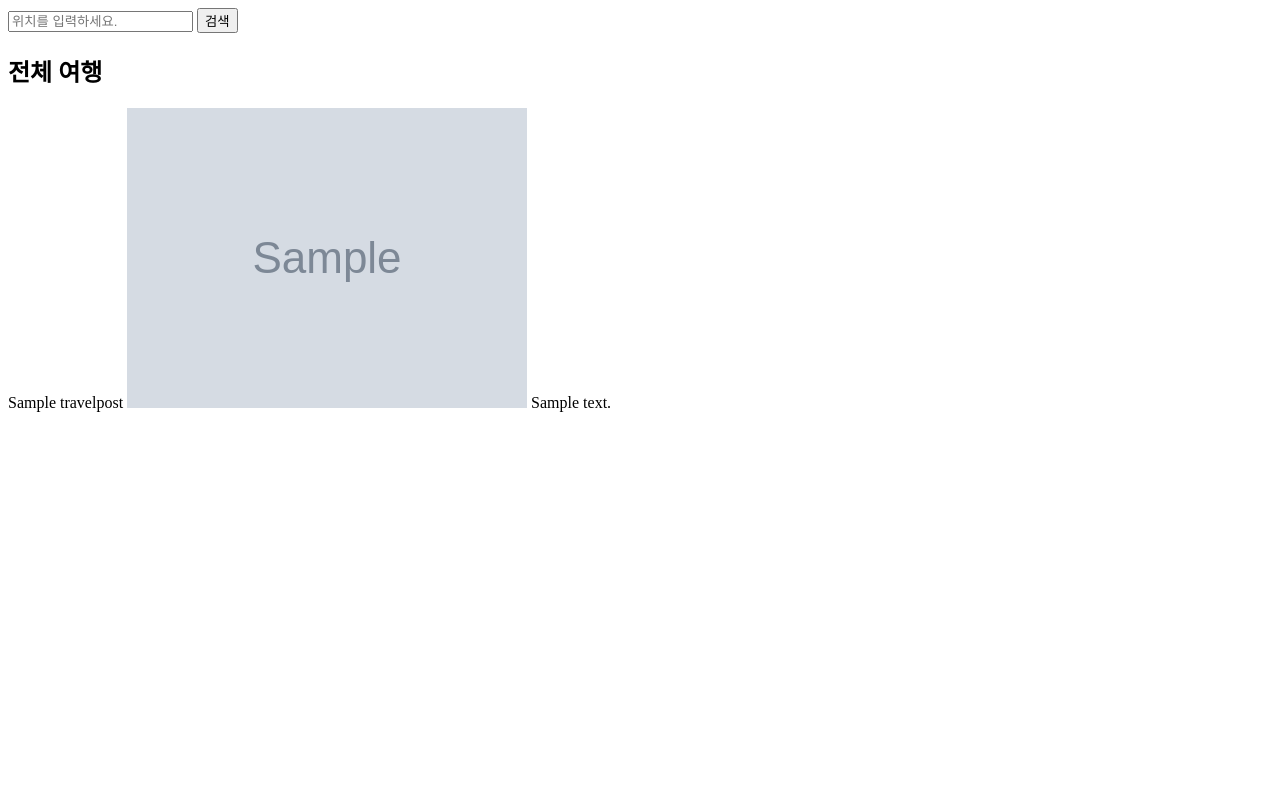
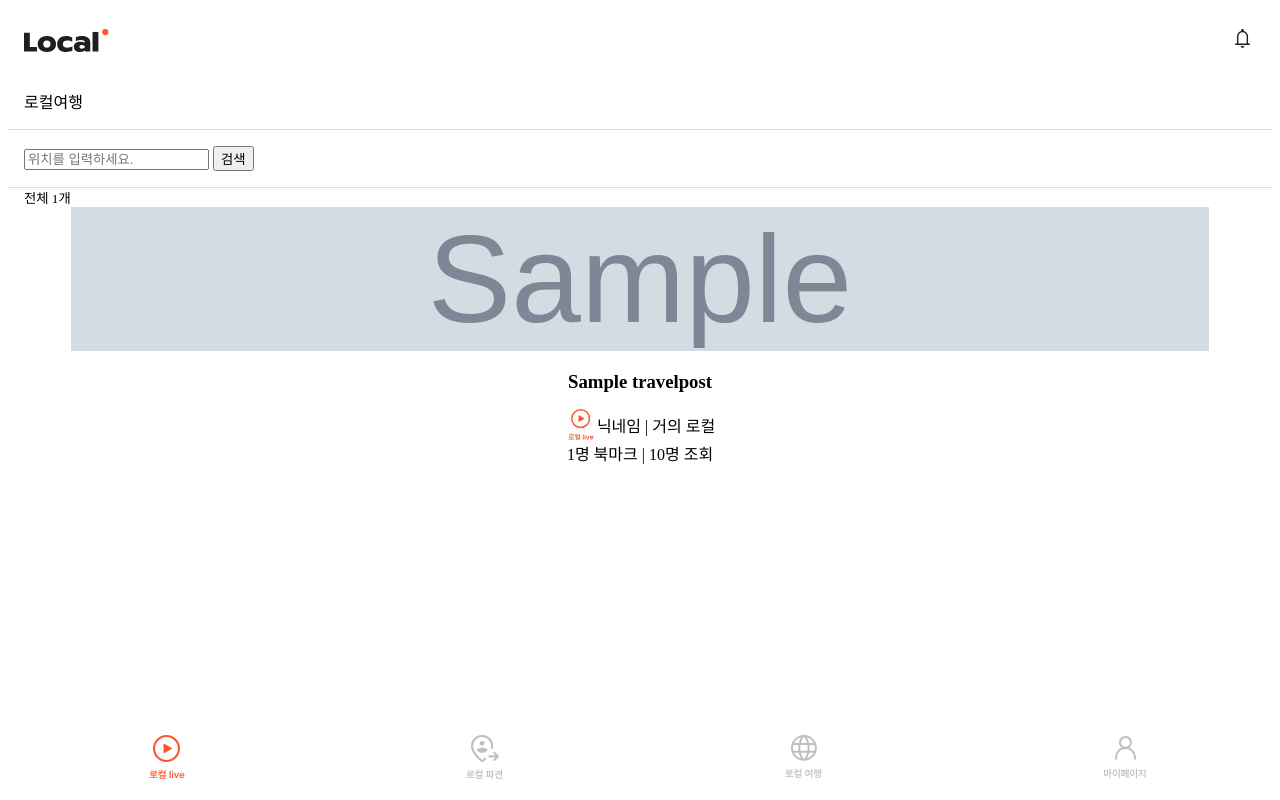
Before and after one commit to 2023-HERETHON/2023-Herethon-4, a Django app: page /travels/ in a window 1280 px wide. Run offline with Django 4.2, Linux system fonts and the light colour scheme; tables that the repository leaves empty hold one stand-in row (values such as "Sample post"); grey boxes marked "Sample" are stand-in pictures.

Commit message:
feat: travel_list 프론트 및 기능 연결

```diff
--- /dev/null
+++ b/local/travels/static/css/travel_list.css
@@ -0,0 +1,105 @@
+.flex {
+  display: flex;
+}
+
+p, h4, h3 {
+  margin: 0;
+}
+
+a {
+  text-decoration: none;
+}
+
+.align-center {
+  align-items: center;
+}
+
+.p-rl {
+  padding: 0 1rem;
+}
+
+.p-1 {
+  padding: 1rem;
+}
+
+.pl-2 {
+  padding-left: 1rem;
+}
+
+#logo-bar {
+  display: flex;
+  justify-content: space-between;
+}
+
+#mpage-nav {
+  padding-top: 1rem;
+  padding-bottom: 1rem;
+}
+
+
+
+#t-searchbox {
+  padding: 1rem;
+  border-bottom: 1px solid rgb(222, 222, 222);
+  border-top: 1px solid rgb(222, 222, 222);
+}
+
+.t-list-box {
+  text-align: center;
+}
+
+.t-list-box img {
+  width: 90%;
+  height: 9rem;
+}
+
+.t-list-box h3 {
+  padding: 1rem 3rem;
+}
+
+.t-box-user {
+  justify-content: center;
+}
+
+.t-box-user img {
+  width: 2rem;
+  height: 2rem;
+}
+
+#nullbox {
+  text-align: center;
+  height: 30rem;
+  padding-top: 10rem;
+}
+
+
+/* footer */
+
+.foot {
+  list-style: none;
+  display: flex;
+  justify-content: space-around;
+  padding: 0;
+
+}
+
+footer {
+  position: fixed;
+  bottom: 0;
+  width: 100%;
+  background-color: white;
+}
+
+.footer img :hover {
+  color: #ff552b;
+}
+
+li a:link,
+a:visited {
+  text-decoration: none;
+  color: black;
+}
+
+#mpage-main {
+  margin-bottom: 5rem;
+}
--- a/local/travels/templates/travels/travel_list.html
+++ b/local/travels/templates/travels/travel_list.html
@@ -1,37 +1,79 @@
 <!DOCTYPE html>
+{% load static %}
 <html lang="ko">
 <head>
   <meta charset="UTF-8">
   <meta name="viewport" content="width=device-width, initial-scale=1.0">
-  <title>Document</title>
+  <link rel="stylesheet" href="{% static 'css/travel_list.css' %}">
+  <title>Local</title>
 </head>
 <body>
-
-  <!-- 검색 폼 -->
+  <div id="mpage-main">
+    <div id="logo-bar" class="p-1">
+      <img src="{% static 'img/logo.svg' %}" alt="">
+      <div class="flex align-center">
+        <a href=""><img src="{% static 'img/alert.svg' %}" alt=""></a>
+        {% if user.is_authenticated %}
+        <p class="flex align-center"><img src="{% static 'img/ticket.svg' %}" alt="">3개</p>
+        {% endif %}
+      </div>
+    </div>
+    <nav id="mpage-nav" class="p-1">
+      <a href="">로컬여행</a>
+    </nav>
+    <div id="t-searchbox">
       <form action="{% url 'travels:travel_list' %}">
-  <input type="text" name="query" value="" placeholder="위치를 입력하세요.">
+        {% if query %}
+        <input type="text" name="query" value="{{query}}" placeholder="위치를 입력하세요.">
+        {% else %}
+        <input type="text" name="query" placeholder="위치를 입력하세요.">
+        {% endif %}
         <button type="submit">검색</button>
       </form>
-
-<!-- 검색 결과 표시 -->
-{% if query %}
-  <h2>"{{ query }}"에 대한 검색 결과</h2>
-{% else %}
-  <h2>전체 여행</h2>
+    </div>
+    <div>
+      {% if travels %}
+      <small class="p-1">전체 {{travels.count}}개</small>
       {% endif %}
-
-
       {% for travel in travels %}
-    {{travel.title}}
+      <div class="t-list-box">
         {% with photo=travel.travelphoto_set.first %}
         {% if photo %}
           <img src="{{ photo.image.url }}" alt="여행 사진">
+        {% else %}
+          <img src="{% static 'img/ticket.svg' %}" alt="아무 랜덤사진?">
         {% endif %}
         {% endwith %}
-    {{travel.content | truncatechars:15 }}
-
+        <h3>{{travel.title}}</h3>
+        <p class="t-box-user flex align-center">
+          <img src="{% static 'img/Group 4on.svg' %}" alt="">
+          닉네임 | 거의 로컬
+        </p>
+        <p>{{travel.likes.count}}명 북마크 | {{travel.views}}명 조회</p>
+      </div>
       {% empty %}
-    검색 결과가 없습니다.
+      <div id="nullbox">
+        <p>검색 결과가 없습니다.</p>
+      </div>
       {% endfor %}
+    </div>
+  <footer>
+    <ul class="foot">
+      <li>
+        <a href="{% url 'lives:live_list' %}">
+          <img src="{% static 'img/Group 4on.svg' %}"/>
+        </a>
+      </li>
+      <li>
+        <a href=""><img src="{% static 'img/Group 3.svg' %}" /></a>
+      </li>
+      <li>
+        <img src="{% static 'img/Group 2.svg' %}" />
+      </li>
+      <li>
+        <img src="{% static 'img/Group 511.svg' %}" />
+      </li>
+    </ul>
+  </footer>
 </body>
 </html>
```
Also changed, not shown: local/travels/static/img/Group 2.svg (added), local/travels/static/img/Group 3.svg (added), local/travels/static/img/Group 4on.svg (added), local/travels/static/img/Group 511.svg (added), local/travels/static/img/alert.svg (added), local/travels/static/img/logo.svg (added), local/travels/static/img/ticket.svg (added). Lines whose indentation alone changed are shown as unchanged.
